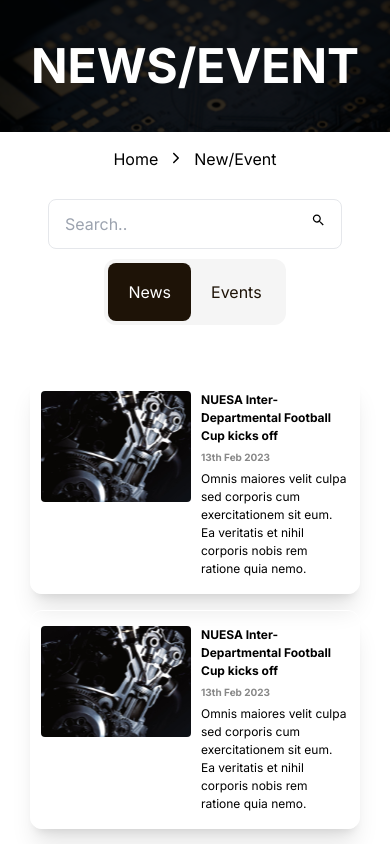
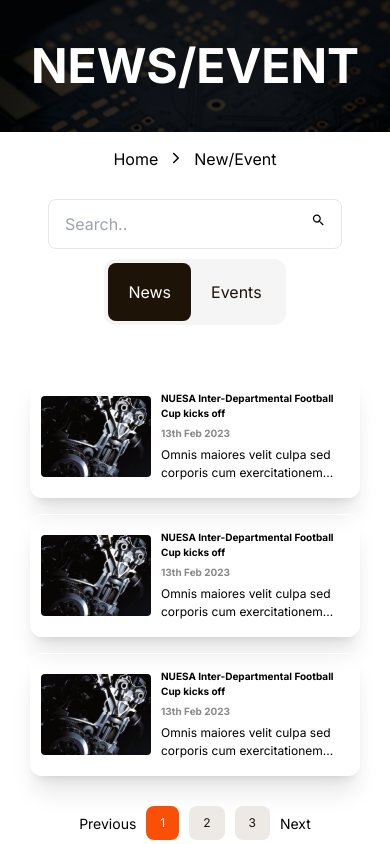
Before and after one commit to NUESA-UNIZIK/Client-side, a React (Vite) app: page /newsevent in a window 390 px wide. Shown: the top 844 px of the page. Built offline with nearby package versions, Linux system fonts and the light colour scheme.

Commit message:
new change

```diff
--- a/src/pages/FacultyBio/Facultybio.jsx
+++ b/src/pages/FacultyBio/Facultybio.jsx
@@ -38,11 +38,11 @@
         <div className="flex flex-col xl:flex-row px-[30px] align-center justify-center xl:justify-around  gap-[40px]">
           <div className=" flex flex-col justify-around  xl:max-w-[701px] ">
             <div className="flex justify-center flex-col align-start gap-[16px] ">
-              <h1 className="text-[24px] font-[700] leading-[29.05px] uppercase">
+              <h1 className="lg:text-[20px] text-[14px] font-[700] leading-[29.05px] uppercase">
                 History
               </h1>
               <div>
-                <p className="leading-[24px] font-[400] flex flex-col gap-[20px] text-[16px] ">
+                <p className="leading-[24px] font-[400] flex flex-col gap-[20px] text-[14px] lg:text-[16px] ">
                   <span>
                   Nnamdi Azikiwe University has a strong Faculty of Engineering,
                   which started at the inception of the University in 1992. The
@@ -50,7 +50,7 @@
                   Faculty of Engineering in the country.
                   </span>
                   <span>
-                 <h1 className="text-[20px] font-[700] my-[10px] text-darkest ">Philosophy of the
+                 <h1 className="lg:text-[20px] text-[14px] font-[700] my-[10px] text-darkest ">Philosophy of the
                   Faculty </h1>
                   To achieve the goals and objectives of the National
                   Policy on Industrialization and self reliance, the Faculty of
--- a/src/pages/News/OnlyEvent.jsx
+++ b/src/pages/News/OnlyEvent.jsx
@@ -10,71 +10,16 @@
 
         <div className=" flex flex-col md:flex-row p-[30px] justify-center gap-[100px] items-start mt-[50px]">
         <div className="flex flex-col gap-[16px] justify-center items-start">
-          <div className=" shadow-xl py-[15px] px-[10px] border border-[#fff] gap-[10px]  flex lg:flex-col items-start rounded-[12px]">
-            <img
-              src={img}
-              alt="news"
-              className="w-[110px] lg:h-[100%] h-[110px] rounded lg:w-[100%] "
-            />
-            <div className="flex flex-col items-start gap-[22px max-w-[428px]">
-              <div className="flex flex-col gap-[5px] p-0 ">
-                <p className="text-[12px] font-[700]  text-[#0000000] ">
-                  NUESA Inter-Departmental Football Cup kicks off
-                </p>
-                <span className="lg:text-[14px] text-[10px] font-[700] leading-[150%] text-[#888888] ">
-                  13th Feb 2023
-                </span>
-                <p className="font-[400] text-[10px] lg:text-[16px] text-[#000000] ">
-                  Omnis maiores velit culpa sed corporis cum exercitationem sit
-                  eum. Ea veritatis et nihil corporis nobis rem ratione quia
-                  nemo.
-                </p>
-              </div>
-              <Link
-                to="/nuesa"
-                className="text-[16px] w-full text-center lg:block hidden font-[700] leading-[150%] rounded-[8px] text-[#092E76] py-[8px] px-[12px] border "
-              >
-                Read More
-              </Link>
-            </div>
-          </div>
-          <div className="shadow-xl py-[15px] px-[10px] border border-[#fff] gap-[10px]  flex lg:flex-col items-start rounded-[12px]">
-            <img
-              src={img}
-              alt="news"
-              className="w-[150px] rounded lg:w-[100%] "
-            />
-            <div className="flex flex-col items-start gap-[22px max-w-[428px]">
-              <div className="flex flex-col gap-[5px] p-0 ">
-                <p className="text-[12px] font-[700]  text-[#0000000] ">
-                  NUESA Inter-Departmental Football Cup kicks off
-                </p>
-                <span className="lg:text-[14px] text-[10px] font-[700] leading-[150%] text-[#888888] ">
-                  13th Feb 2023
-                </span>
-                <p className="font-[400] text-[12px] lg:text-[16px] text-[#000000] ">
-                  Omnis maiores velit culpa sed corporis cum exercitationem sit
-                  eum. Ea veritatis et nihil corporis nobis rem ratione quia
-                  nemo.
-                </p>
-              </div>
-              <Link
-                to="/nuesa"
-                className="text-[16px] w-full text-center lg:block hidden font-[700] leading-[150%] rounded-[8px] text-[#092E76] py-[8px] px-[12px] border "
-              >
-                Read More
-              </Link>
-            </div>
-          </div>
-
-          <Link to="/nuesa">
-            <div className="shadow-xl px-[10px] py-[15px] border border-[#fff]   gap-[10px]  flex lg:flex-col items-start rounded-[12px]">
+        <Link to="/nuesa">
+            <div className="shadow-xl px-[10px] py-[10px] border border-[#fff]   gap-[10px]  flex lg:flex-col items-start rounded-[12px]">
               <img
                 src={img}
                 alt="news"
-                className="w-[150px] rounded lg:w-[100%] "
+                className="w-[110px] lg:h-[100%] h-[110px] rounded lg:w-[100%] "
               />
+              <div className="flex flex-row justify-around gap-[20px] items-center">
               <div className="flex flex-col items-start gap-[22px max-w-[428px]">
+
                 <div className="flex flex-col gap-[5px] p-0 ">
                   <p className="text-[12px] font-[700]  text-[#0000000] ">
                     NUESA Inter-Departmental Football Cup kicks off
@@ -82,11 +27,14 @@
                   <span className="lg:text-[14px] text-[10px] font-[700] leading-[150%] text-[#888888] ">
                     13th Feb 2023
                   </span>
-                  <p className="font-[400] text-[12px] lg:text-[16px] text-[#000000] ">
-                    Omnis maiores velit culpa sed corporis cum exercitationem
+                  <p className="font-[400] text-[12px] block md:hidden lg:text-[16px] text-[#000000] ">
+                Omnis maiores velit culpa sed corporis cum exercitationem...
+                </p>
+                <p className="font-[400] hidden md:flex text-[12px] lg:text-[16px] text-[#000000] ">
+                Omnis maiores velit culpa sed corporis cum exercitationem
                     sit eum. Ea veritatis et nihil corporis nobis rem ratione
                     quia nemo.
-                  </p>
+                </p>
                 </div>
                 <Link
                   to="/nuesa"
@@ -95,6 +43,95 @@
                   Read More
                 </Link>
               </div>
+              <div className="bg-[#DDDDDD]  w-fit rounded-[8px] py-[3px] px-[15px] hidden lg:flex flex-col  ">
+                    <h1 className="text-darkest text-[24px] font-[700]  ">14</h1>
+                    <h2 className="text-darkest text-[16px font-[400]">Nov</h2>
+                </div>
+              </div>
+
+            </div>
+          </Link>
+          <Link to="/nuesa">
+            <div className="shadow-xl px-[10px] py-[10px] border border-[#fff]   gap-[10px]  flex lg:flex-col items-start rounded-[12px]">
+              <img
+                src={img}
+                alt="news"
+                className="w-[110px] lg:h-[100%] h-[110px] rounded lg:w-[100%] "
+              />
+              <div className="flex flex-row justify-around gap-[20px] items-center">
+              <div className="flex flex-col items-start gap-[22px max-w-[428px]">
+
+                <div className="flex flex-col gap-[5px] p-0 ">
+                  <p className="text-[12px] font-[700]  text-[#0000000] ">
+                    NUESA Inter-Departmental Football Cup kicks off
+                  </p>
+                  <span className="lg:text-[14px] text-[10px] font-[700] leading-[150%] text-[#888888] ">
+                    13th Feb 2023
+                  </span>
+                  <p className="font-[400] text-[12px] block md:hidden lg:text-[16px] text-[#000000] ">
+                Omnis maiores velit culpa sed corporis cum exercitationem...
+                </p>
+                <p className="font-[400] hidden md:flex text-[12px] lg:text-[16px] text-[#000000] ">
+                Omnis maiores velit culpa sed corporis cum exercitationem
+                    sit eum. Ea veritatis et nihil corporis nobis rem ratione
+                    quia nemo.
+                </p>
+                </div>
+                <Link
+                  to="/nuesa"
+                  className="text-[16px] w-full text-center lg:block hidden font-[700] leading-[150%] rounded-[8px] text-[#092E76] py-[8px] px-[12px] border "
+                >
+                  Read More
+                </Link>
+              </div>
+              <div className="bg-[#DDDDDD]  w-fit rounded-[8px] py-[3px] px-[15px] hidden lg:flex flex-col  ">
+                    <h1 className="text-darkest text-[24px] font-[700]  ">14</h1>
+                    <h2 className="text-darkest text-[16px font-[400]">Nov</h2>
+                </div>
+              </div>
+
+            </div>
+          </Link>
+
+          <Link to="/nuesa">
+            <div className="shadow-xl px-[10px] py-[10px] border border-[#fff]   gap-[10px]  flex lg:flex-col items-start rounded-[12px]">
+              <img
+                src={img}
+                alt="news"
+                className="w-[110px] lg:h-[100%] h-[110px] rounded lg:w-[100%] "
+              />
+              <div className="flex flex-row justify-around gap-[20px] items-center">
+              <div className="flex flex-col items-start gap-[22px max-w-[428px]">
+
+                <div className="flex flex-col gap-[5px] p-0 ">
+                  <p className="text-[12px] font-[700]  text-[#0000000] ">
+                    NUESA Inter-Departmental Football Cup kicks off
+                  </p>
+                  <span className="lg:text-[14px] text-[10px] font-[700] leading-[150%] text-[#888888] ">
+                    13th Feb 2023
+                  </span>
+                  <p className="font-[400] text-[12px] block md:hidden lg:text-[16px] text-[#000000] ">
+                Omnis maiores velit culpa sed corporis cum exercitationem...
+                </p>
+                <p className="font-[400] hidden md:flex text-[12px] lg:text-[16px] text-[#000000] ">
+                Omnis maiores velit culpa sed corporis cum exercitationem
+                    sit eum. Ea veritatis et nihil corporis nobis rem ratione
+                    quia nemo.
+                </p>
+                </div>
+                <Link
+                  to="/nuesa"
+                  className="text-[16px] w-full text-center lg:block hidden font-[700] leading-[150%] rounded-[8px] text-[#092E76] py-[8px] px-[12px] border "
+                >
+                  Read More
+                </Link>
+              </div>
+              <div className="bg-[#DDDDDD]  w-fit rounded-[8px] py-[3px] px-[15px] hidden lg:flex flex-col  ">
+                    <h1 className="text-darkest text-[24px] font-[700]  ">14</h1>
+                    <h2 className="text-darkest text-[16px font-[400]">Nov</h2>
+                </div>
+              </div>
+
             </div>
           </Link>
         </div>
--- a/src/pages/News/OnlyNews.jsx
+++ b/src/pages/News/OnlyNews.jsx
@@ -10,24 +10,27 @@
 
         <div className=" flex flex-col md:flex-row p-[30px] justify-center gap-[100px] items-start mt-[20px]">
         <div className="flex flex-col gap-[16px] justify-center items-start">
-          <div className=" shadow-xl py-[15px] px-[10px] border border-[#fff] gap-[10px]  flex lg:flex-col items-start rounded-[12px]">
+          <div className=" shadow-xl py-[15px] px-[10px] border border-[#fff] gap-[10px]  flex lg:flex-col items-center rounded-[12px]">
             <img
               src={img}
               alt="news"
-              className="w-[150px] rounded lg:w-[100%] "
+              className="w-[110px]   rounded lg:w-[100%] "
             />
             <div className="flex flex-col items-start gap-[22px max-w-[428px]">
               <div className="flex flex-col gap-[5px] p-0 ">
-                <p className="text-[12px] font-[700]  text-[#0000000] ">
+                <p className="text-[10px] lg:text-[12px] font-[700]  text-[#0000000] ">
                   NUESA Inter-Departmental Football Cup kicks off
                 </p>
                 <span className="lg:text-[14px] text-[10px] font-[700] leading-[150%] text-[#888888] ">
                   13th Feb 2023
                 </span>
-                <p className="font-[400] text-[12px] lg:text-[16px] text-[#000000] ">
-                  Omnis maiores velit culpa sed corporis cum exercitationem sit
-                  eum. Ea veritatis et nihil corporis nobis rem ratione quia
-                  nemo.
+                <p className="font-[400] text-[12px] block md:hidden lg:text-[16px] text-[#000000] ">
+                Omnis maiores velit culpa sed corporis cum exercitationem...
+                </p>
+                <p className="font-[400] hidden md:flex text-[12px] lg:text-[16px] text-[#000000] ">
+                Omnis maiores velit culpa sed corporis cum exercitationem
+                    sit eum. Ea veritatis et nihil corporis nobis rem ratione
+                    quia nemo.
                 </p>
               </div>
               <Link
@@ -38,24 +41,27 @@
               </Link>
             </div>
           </div>
-          <div className="shadow-xl py-[15px] px-[10px] border border-[#fff] gap-[10px]  flex lg:flex-col items-start rounded-[12px]">
+          <div className="shadow-xl py-[15px] px-[10px] border border-[#fff] gap-[10px]  flex lg:flex-col items-center rounded-[12px]">
             <img
               src={img}
               alt="news"
-              className="w-[150px] rounded lg:w-[100%] "
+              className="w-[110px]   rounded lg:w-[100%] "
             />
             <div className="flex flex-col items-start gap-[22px max-w-[428px]">
               <div className="flex flex-col gap-[5px] p-0 ">
-                <p className="text-[12px] font-[700]  text-[#0000000] ">
+                <p className="text-[10px] lg:text-[12px]  font-[700]  text-[#0000000] ">
                   NUESA Inter-Departmental Football Cup kicks off
                 </p>
                 <span className="lg:text-[14px] text-[10px] font-[700] leading-[150%] text-[#888888] ">
                   13th Feb 2023
                 </span>
-                <p className="font-[400] text-[12px] lg:text-[16px] text-[#000000] ">
-                  Omnis maiores velit culpa sed corporis cum exercitationem sit
-                  eum. Ea veritatis et nihil corporis nobis rem ratione quia
-                  nemo.
+                <p className="font-[400] text-[12px] block md:hidden lg:text-[16px] text-[#000000] ">
+                Omnis maiores velit culpa sed corporis cum exercitationem...
+                </p>
+                <p className="font-[400] hidden md:flex text-[12px] lg:text-[16px] text-[#000000] ">
+                Omnis maiores velit culpa sed corporis cum exercitationem
+                    sit eum. Ea veritatis et nihil corporis nobis rem ratione
+                    quia nemo.
                 </p>
               </div>
               <Link
@@ -68,25 +74,28 @@
           </div>
 
           <Link to="/nuesa">
-            <div className="shadow-xl px-[10px] py-[15px] border border-[#fff]   gap-[10px]  flex lg:flex-col items-start rounded-[12px]">
+            <div className="shadow-xl px-[10px] py-[15px] border border-[#fff]   gap-[10px]  flex lg:flex-col items-center rounded-[12px]">
               <img
                 src={img}
                 alt="news"
-                className="w-[150px] rounded lg:w-[100%] "
+                className="w-[110px] h-[100%]   rounded lg:w-[100%] "
               />
               <div className="flex flex-col items-start gap-[22px max-w-[428px]">
                 <div className="flex flex-col gap-[5px] p-0 ">
-                  <p className="text-[12px] font-[700]  text-[#0000000] ">
+                  <p className="text-[10px] lg:text-[12px]  font-[700]  text-[#0000000] ">
                     NUESA Inter-Departmental Football Cup kicks off
                   </p>
                   <span className="lg:text-[14px] text-[10px] font-[700] leading-[150%] text-[#888888] ">
                     13th Feb 2023
                   </span>
-                  <p className="font-[400] text-[12px] lg:text-[16px] text-[#000000] ">
-                    Omnis maiores velit culpa sed corporis cum exercitationem
+                  <p className="font-[400] text-[12px] block md:hidden lg:text-[16px] text-[#000000] ">
+                Omnis maiores velit culpa sed corporis cum exercitationem...
+                </p>
+                <p className="font-[400] hidden md:flex text-[12px] lg:text-[16px] text-[#000000] ">
+                Omnis maiores velit culpa sed corporis cum exercitationem
                     sit eum. Ea veritatis et nihil corporis nobis rem ratione
                     quia nemo.
-                  </p>
+                </p>
                 </div>
                 <Link
                   to="/nuesa"
@@ -122,9 +131,13 @@
                 <p className="text-[14px] leading-[21px] font-[700] text-[#888888] ">
                   Nov 7, 2022, 3:00PM WAT
                 </p>
-                <p className="text-[14px] font-[400] text-[#000000] ">
-                  Doloribus distinctio labore blanditiis eum non hic labore. Ad
-                  quidem nostrum. Voluptas omnis fuga.
+                <p className="font-[400] text-[12px] block md:hidden lg:text-[16px] text-[#000000] ">
+                Omnis maiores velit culpa sed corporis cum exercitationem...
+                </p>
+                <p className="font-[400] hidden md:flex text-[12px] lg:text-[16px] text-[#000000] ">
+                Omnis maiores velit culpa sed corporis cum exercitationem
+                    sit eum. Ea veritatis et nihil corporis nobis rem ratione
+                    quia nemo.
                 </p>
               </div>
               <div className="flex p-[16px] box-border border-b-[1px] gap-[3px] flex-col items-start ">
@@ -134,9 +147,13 @@
                 <p className="text-[14px] leading-[21px] font-[700] text-[#888888] ">
                   Nov 7, 2022, 3:00PM WAT
                 </p>
-                <p className="text-[14px] font-[400] text-[#000000] ">
-                  Doloribus distinctio labore blanditiis eum non hic labore. Ad
-                  quidem nostrum. Voluptas omnis fuga.
+                <p className="font-[400] text-[12px] block md:hidden lg:text-[16px] text-[#000000] ">
+                Omnis maiores velit culpa sed corporis cum exercitationem...
+                </p>
+                <p className="font-[400] hidden md:flex text-[12px] lg:text-[16px] text-[#000000] ">
+                Omnis maiores velit culpa sed corporis cum exercitationem
+                    sit eum. Ea veritatis et nihil corporis nobis rem ratione
+                    quia nemo.
                 </p>
               </div>
               <div className="flex p-[16px] box-border border-b-[1px] gap-[3px] flex-col items-start ">
```
